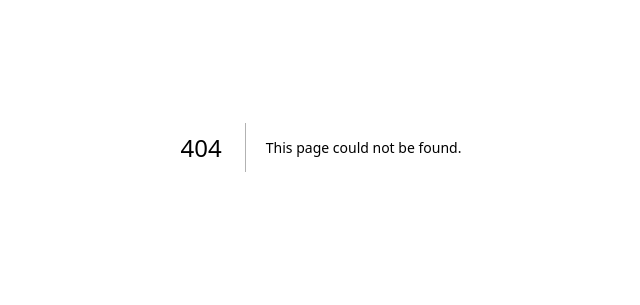
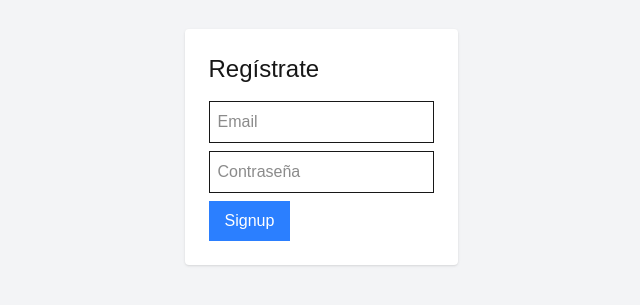
Before and after one commit to yosvani/trade-syncer-simple, a Next.js app: page /auth/signup in a window 1280 px wide. Before the commit this address had no page. Shown: the part 253-558 px from the top of the page, without its empty margins (319-959 px from the left). Built offline with nearby package versions, Linux system fonts and the light colour scheme; no server answers.

Commit message:
Actualizar landing con enlaces a auth

```diff
--- /dev/null
+++ b/app/auth/login/page.tsx
@@ -0,0 +1,46 @@
+// app/auth/signup/page.tsx
+// Página para registro. Usa hook auth para separación de lógica.
+
+'use client'; // Marca como client-side (necesario para forms interactivos)
+
+import { useState } from 'react';
+import { useAuth } from '../../../hooks/useAuth';
+
+export default function Login() {
+  const [email, setEmail] = useState('');
+  const [password, setPassword] = useState('');
+  const { login, loading, error } = useAuth();
+
+  const handleLogin = async (e: React.FormEvent) => {
+    e.preventDefault();
+    await login(email, password);
+  };
+
+  return (
+    <div className="flex items-center justify-center min-h-screen bg-gray-100">
+      <form onSubmit={handleLogin} className="bg-white p-6 rounded shadow">
+        <h2 className="text-2xl mb-4">Iniciar Sesión</h2>
+        <input
+          type="email"
+          value={email}
+          onChange={(e) => setEmail(e.target.value)}
+          placeholder="Email"
+          className="block w-full mb-2 p-2 border"
+          required
+        />
+        <input
+          type="password"
+          value={password}
+          onChange={(e) => setPassword(e.target.value)}
+          placeholder="Contraseña"
+          className="block w-full mb-2 p-2 border"
+          required
+        />
+        <button type="submit" disabled={loading} className="bg-blue-500 text-white px-4 py-2">
+          {loading ? 'Cargando...' : 'Login'}
+        </button>
+        {error && <p className="text-red-500 mt-2">{error}</p>}
+      </form>
+    </div>
+  );
+}
--- /dev/null
+++ b/app/auth/signup/page.tsx
@@ -0,0 +1,46 @@
+// app/auth/signup/page.tsx
+// Página para registro. Usa hook auth para separación de lógica.
+
+'use client'; // Marca como client-side (necesario para forms interactivos)
+
+import { useState } from 'react';
+import { useAuth } from '../../../hooks/useAuth';
+
+export default function Signup() {
+  const [email, setEmail] = useState('');
+  const [password, setPassword] = useState('');
+  const { signup, loading, error } = useAuth();
+
+  const handleSignup = async (e: React.FormEvent) => {
+    e.preventDefault();
+    await signup(email, password);
+  };
+
+  return (
+    <div className="flex items-center justify-center min-h-screen bg-gray-100">
+      <form onSubmit={handleSignup} className="bg-white p-6 rounded shadow">
+        <h2 className="text-2xl mb-4">Regístrate</h2>
+        <input
+          type="email"
+          value={email}
+          onChange={(e) => setEmail(e.target.value)}
+          placeholder="Email"
+          className="block w-full mb-2 p-2 border"
+          required
+        />
+        <input
+          type="password"
+          value={password}
+          onChange={(e) => setPassword(e.target.value)}
+          placeholder="Contraseña"
+          className="block w-full mb-2 p-2 border"
+          required
+        />
+        <button type="submit" disabled={loading} className="bg-blue-500 text-white px-4 py-2">
+          {loading ? 'Cargando...' : 'Signup'}
+        </button>
+        {error && <p className="text-red-500 mt-2">{error}</p>}
+      </form>
+    </div>
+  );
+}
--- a/components/Landing.tsx
+++ b/components/Landing.tsx
@@ -35,9 +35,10 @@ const Landing: React.FC = () => {
         {/* Agrega más si quieres */}
       </section>
 
-      <footer className="mt-8">
-        <a href="/signup" className="bg-blue-500 text-white px-4 py-2 rounded">Regístrate Gratis</a>
-      </footer>
+     <footer className="mt-8 flex space-x-4">
+      <a href="/auth/signup" className="bg-blue-500 text-white px-4 py-2 rounded">Regístrate Gratis</a>
+       <a href="/auth/login" className="bg-green-500 text-white px-4 py-2 rounded">Login</a>
+     </footer>
     </div>
   );
 };
--- /dev/null
+++ b/hooks/useAuth.ts
@@ -0,0 +1,51 @@
+// hooks/useAuth.ts
+// Hook personalizado para manejar autenticación. Modular: Solo auth lógica, reusable en cualquier componente.
+// Usa Supabase client; maneja estados y errores sin afectar global.
+
+import { useState } from 'react';
+import { supabase } from '../lib/supabase-db';
+import { User, AuthError } from '../types';
+
+export const useAuth = () => {
+  const [user, setUser] = useState<User | null>(null);
+  const [loading, setLoading] = useState(false);
+  const [error, setError] = useState<string | null>(null);
+
+  // Función para signup
+  const signup = async (email: string, password: string) => {
+    setLoading(true);
+    setError(null);
+    try {
+      const { data, error: supError } = await supabase.auth.signUp({ email, password });
+      if (supError) throw supError;
+      setUser(data.user as User);
+    } catch (err) {
+      setError((err as AuthError).message || 'Error en signup');
+    } finally {
+      setLoading(false);
+    }
+  };
+
+  // Función para login
+  const login = async (email: string, password: string) => {
+    setLoading(true);
+    setError(null);
+    try {
+      const { data, error: supError } = await supabase.auth.signInWithPassword({ email, password });
+      if (supError) throw supError;
+      setUser(data.user as User);
+    } catch (err) {
+      setError((err as AuthError).message || 'Error en login');
+    } finally {
+      setLoading(false);
+    }
+  };
+
+  // Función para logout
+  const logout = async () => {
+    await supabase.auth.signOut();
+    setUser(null);
+  };
+
+  return { user, loading, error, signup, login, logout };
+};
--- /dev/null
+++ b/types/index.ts
@@ -0,0 +1,12 @@
+// types/index.ts
+// Tipos reutilizables para mantener consistencia y evitar errores en cambios.
+
+export interface User {
+  id: string;
+  email: string;
+  // Agrega más campos si necesitas (ej. name: string)
+}
+
+export interface AuthError {
+  message: string;
+}
```
